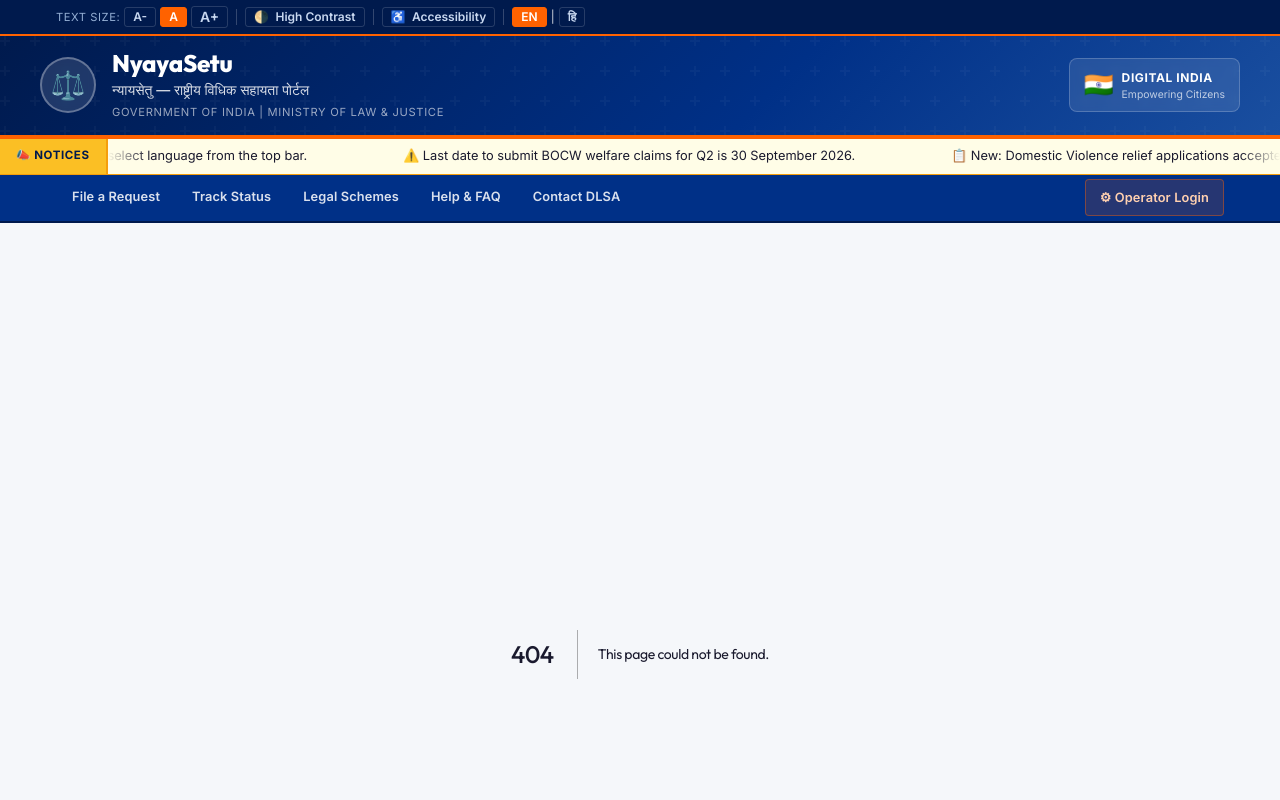
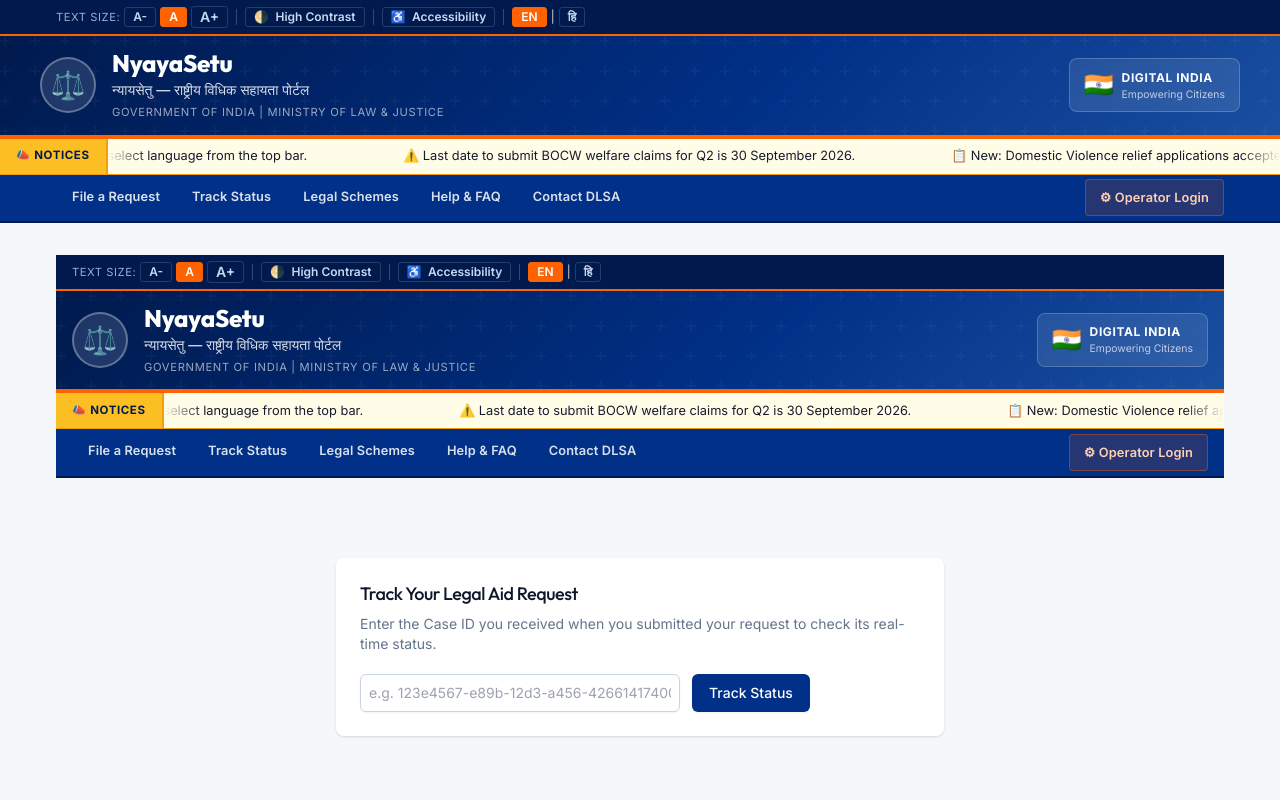
Before and after one commit to joyekansh/NyayaSetu, a Next.js app in the folder frontend/: page /status in a window 1280 px wide. Before the commit this address had no page. Shown: the top 800 px of the page. Built offline with nearby package versions, Linux system fonts and the light colour scheme.

Commit message:
feat(frontend): add status tracking search page

```diff
--- /dev/null
+++ b/frontend/src/app/(citizen)/status/page.tsx
@@ -0,0 +1,72 @@
+"use client";
+
+import { useState, type FormEvent } from "react";
+import { useRouter } from "next/navigation";
+import GovShell from "@/components/GovShell";
+
+export default function StatusLandingPage() {
+  const router = useRouter();
+  const [caseId, setCaseId] = useState("");
+  const [error, setError] = useState<string | null>(null);
+
+  function handleSubmit(e: FormEvent) {
+    e.preventDefault();
+    if (!caseId.trim()) {
+      setError("Please enter a valid Case ID.");
+      return;
+    }
+
+    // Simple UUID validation
+    const uuidRegex = /^[0-9a-f]{8}-[0-9a-f]{4}-[0-9a-f]{4}-[0-9a-f]{4}-[0-9a-f]{12}$/i;
+    if (!uuidRegex.test(caseId.trim())) {
+      setError("Invalid Case ID format. It should look like: a0000000-0000-0000-0000-000000000000");
+      return;
+    }
+
+    router.push(`/status/${caseId.trim()}`);
+  }
+
+  return (
+    <GovShell>
+      <div className="max-w-2xl mx-auto py-12 px-4 sm:px-6 lg:px-8">
+        <div className="bg-white shadow sm:rounded-lg">
+          <div className="px-4 py-5 sm:p-6">
+            <h3 className="text-lg leading-6 font-medium text-slate-900">
+              Track Your Legal Aid Request
+            </h3>
+            <div className="mt-2 max-w-xl text-sm text-slate-500">
+              <p>Enter the Case ID you received when you submitted your request to check its real-time status.</p>
+            </div>
+            <form className="mt-5 sm:flex sm:items-center" onSubmit={handleSubmit}>
+              <div className="w-full sm:max-w-xs">
+                <label htmlFor="caseId" className="sr-only">
+                  Case ID
+                </label>
+                <input
+                  type="text"
+                  name="caseId"
+                  id="caseId"
+                  className="shadow-sm focus:ring-gov-blue focus:border-gov-blue block w-full sm:text-sm border-slate-300 rounded-md p-2 border"
+                  placeholder="e.g. 123e4567-e89b-12d3-a456-426614174000"
+                  value={caseId}
+                  onChange={(e) => setCaseId(e.target.value)}
+                />
+              </div>
+              <button
+                type="submit"
+                className="mt-3 w-full inline-flex items-center justify-center px-4 py-2 border border-transparent shadow-sm font-medium rounded-md text-white bg-gov-blue hover:bg-gov-blue-dark focus:outline-none focus:ring-2 focus:ring-offset-2 focus:ring-gov-blue sm:mt-0 sm:ml-3 sm:w-auto sm:text-sm"
+              >
+                Track Status
+              </button>
+            </form>
+            {error && (
+              <p className="mt-2 text-sm text-red-600" id="case-error">
+                {error}
+              </p>
+            )}
+          </div>
+        </div>
+      </div>
+    </GovShell>
+  );
+}
```
